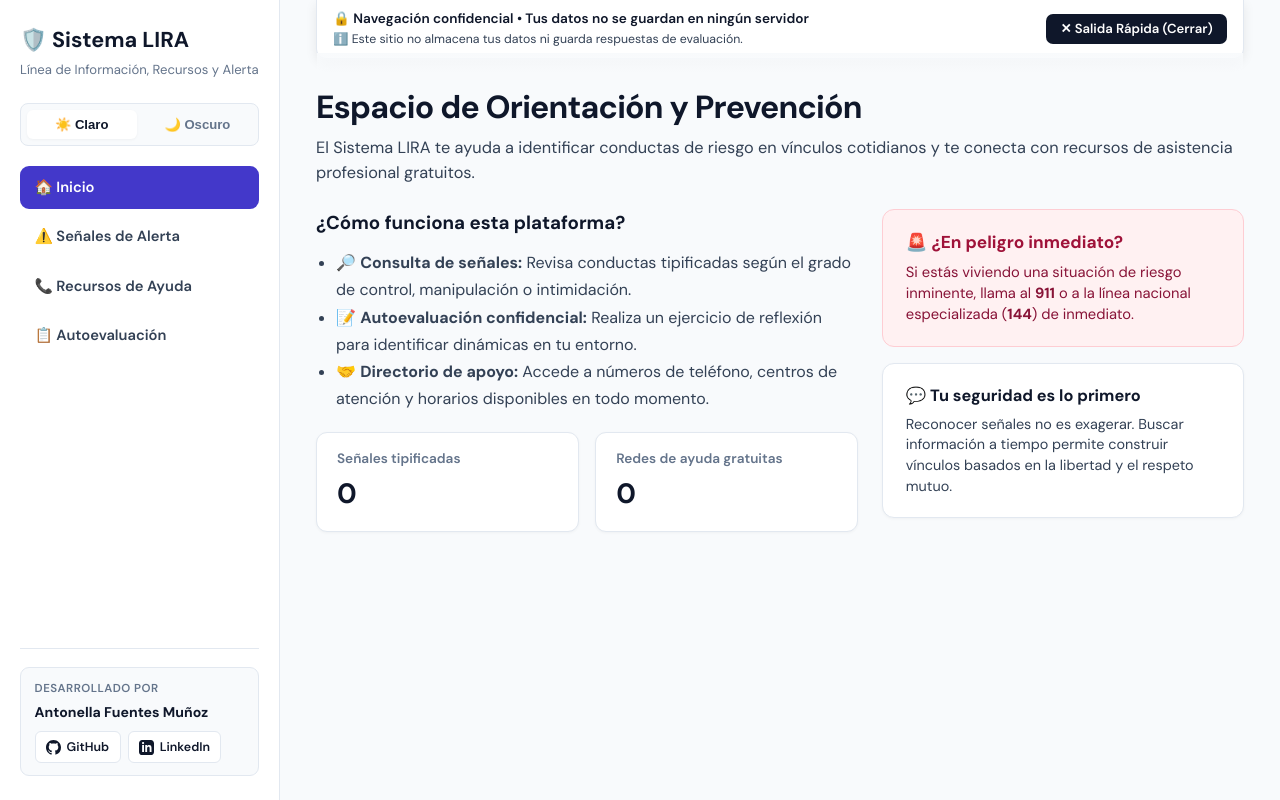
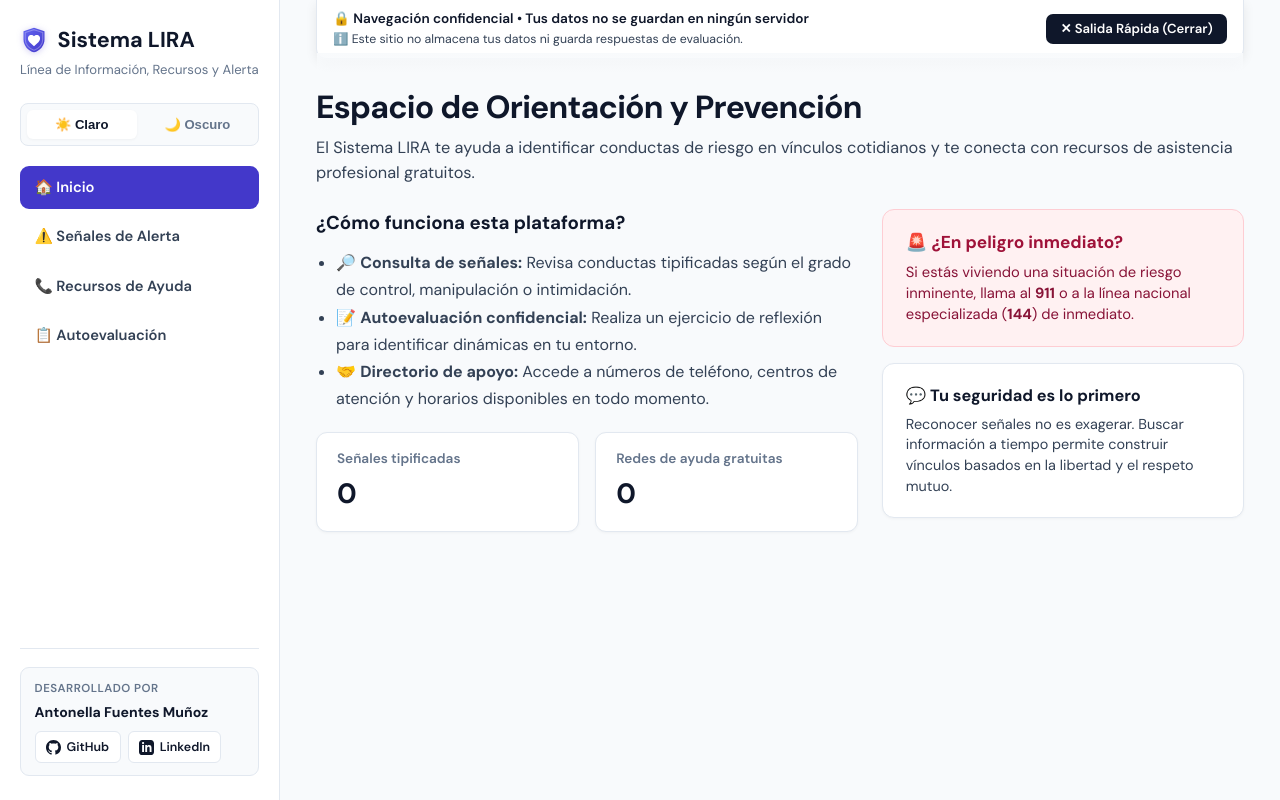
Before and after one commit to antonellaafuentes/Sistema-LIRA, a FastAPI app: page / in a window 1280 px wide. Run offline with FastAPI, Linux system fonts and the light colour scheme.

Commit message:
feat(branding): replace emoji shield with SVG brand logo icon in sidebar header

```diff
--- a/src/static/styles.css
+++ b/src/static/styles.css
@@ -175,7 +175,16 @@ body {
   color: var(--text-primary);
   display: flex;
   align-items: center;
-  gap: 0.5rem;
+  gap: 0.6rem;
+}
+
+.brand-logo {
+  width: 28px;
+  height: 28px;
+  flex-shrink: 0;
+  display: inline-block;
+  vertical-align: middle;
+  filter: drop-shadow(0 1px 3px rgba(67, 56, 202, 0.25));
 }
 
 .brand-subtitle {
--- a/src/templates/base.html
+++ b/src/templates/base.html
@@ -19,7 +19,10 @@
       <div>
         <a href="/" class="brand-header-link" title="Volver al Inicio">
           <div class="brand-header">
-            <div class="brand-title">🛡️ Sistema LIRA</div>
+            <div class="brand-title">
+              <img src="/static/favicon.svg" alt="Logo LIRA" class="brand-logo" width="28" height="28">
+              <span>Sistema LIRA</span>
+            </div>
             <div class="brand-subtitle">Línea de Información, Recursos y Alerta</div>
           </div>
         </a>
```
Also changed, not shown: src/static/favicon.svg.
